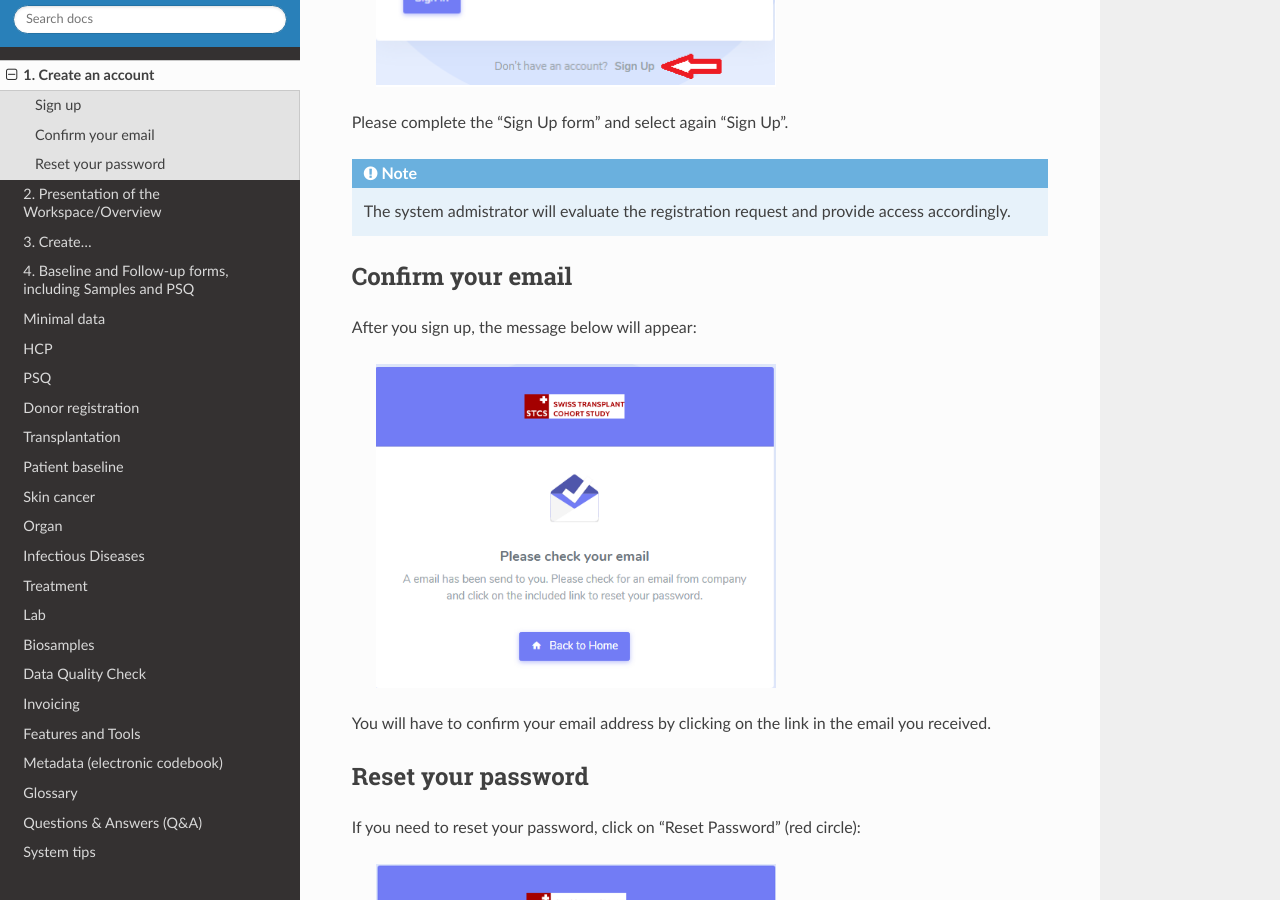
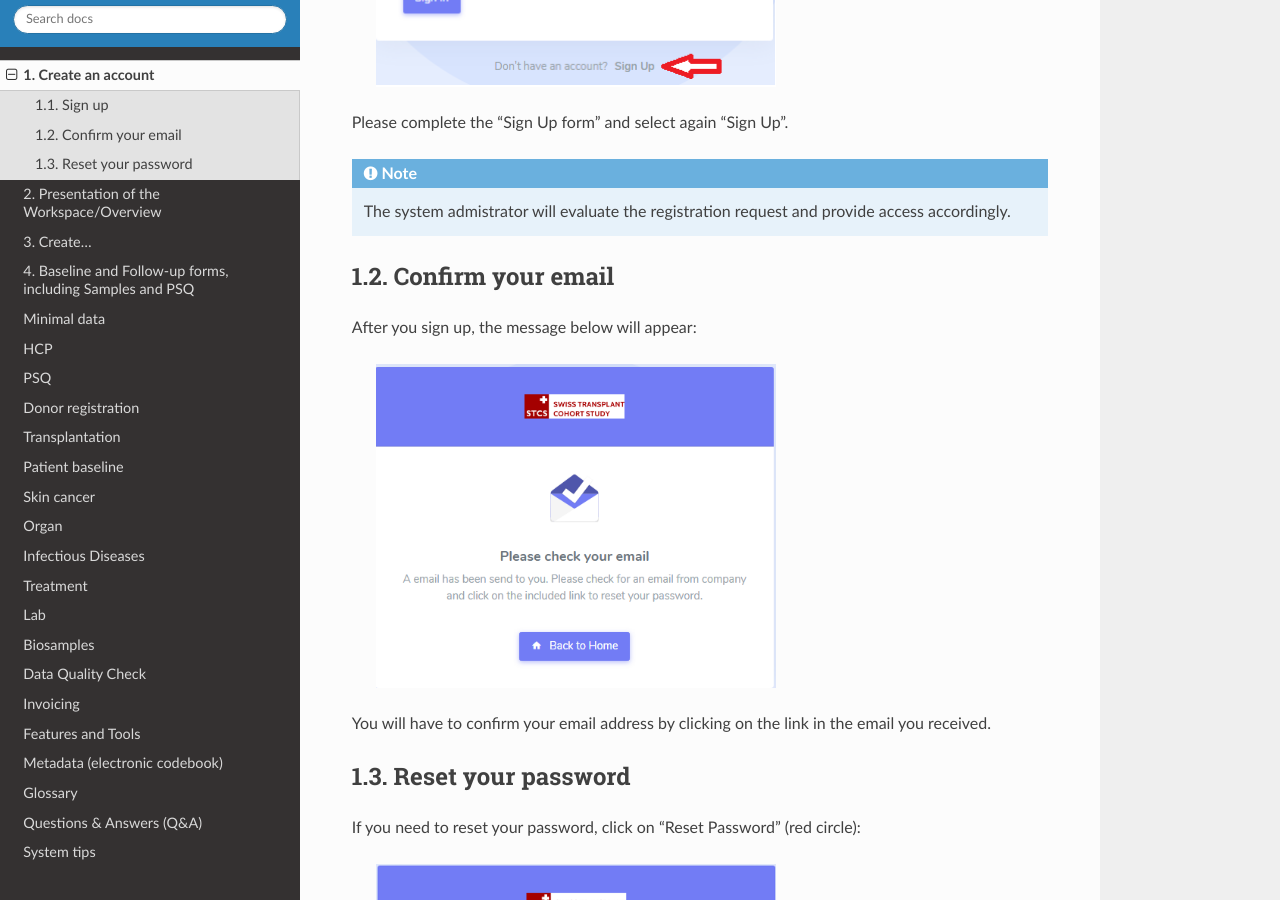
Before and after one commit to swiss-transplant-cohort-study/3LC-user-manual, a Sphinx documentation site: the page built from docs/source/signup.rst, in a window 1280 px wide and 900 px high, scrolled down 617 px. Built offline with Sphinx 7.4.7 and the Read the Docs theme 3.1.0, drawn with Linux system fonts in a browser that asks for light colours.

Commit message:
Update signup.rst

```diff
--- a/docs/source/signup.rst
+++ b/docs/source/signup.rst
@@ -1,7 +1,7 @@
 1. Create an account
 ######################
 
-Sign up
+1.1. Sign up
 ************
 
 To create an user account go to your local STCS link and click on “Sign Up”:
@@ -13,8 +13,8 @@ Please complete the “Sign Up form” and select again “Sign Up”.
 
 .. note:: The system admistrator will evaluate the registration request and provide access accordingly.
 
-Confirm your email
-*********************
+1.2. Confirm your email
+**************************
 
 After you sign up, the message below will appear:
 
@@ -23,8 +23,8 @@ After you sign up, the message below will appear:
 
 You will have to confirm your email address by clicking on the link in the email you received.
 
-Reset your password
-***********************
+1.3. Reset your password
+****************************
 
 If you need to reset your password, click on "Reset Password" (red circle):
 
```
